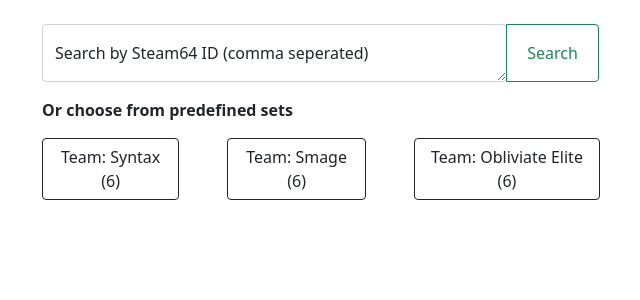
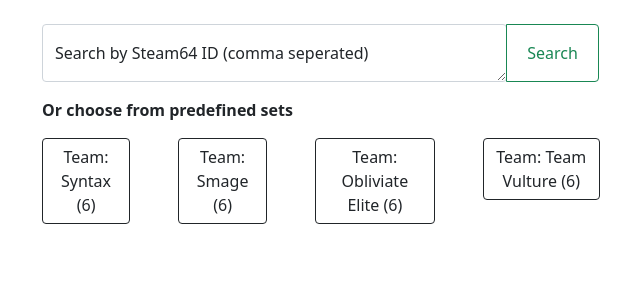
Before and after one commit to Ali-Ozturk/csgo-team-analyzer, a React (Create React App) app: page / in a window 1280 px wide. Shown: the top 300 px of the page, without its empty margins (319-959 px from the left). Built offline with nearby package versions, Linux system fonts and the light colour scheme.

Commit message:
Pushing changes

```diff
--- a/src/App.tsx
+++ b/src/App.tsx
@@ -1,6 +1,6 @@
 import React from 'react';
 import {Team} from "./models/Models";
-import {ObliviateElite_METAL, Smage_METAL, Syntax_METAL} from "./data/TeamData";
+import {ObliviateElite_METAL, Smage_METAL, Syntax_METAL, Vulture_METAL} from "./data/TeamData";
 import TeamLayout from "./components/TeamLayout";
 import {Button, Container, FloatingLabel, Form, InputGroup} from "react-bootstrap";
 import Loading from "./components/Loading";
@@ -59,6 +59,11 @@ function App() {
                                     Team: {ObliviateElite_METAL.name} ({ObliviateElite_METAL.steam_ids.length})
                                 </Button>
                             </div>
+                            <div>
+                                <Button variant="outline-dark" onClick={() => setTeam(Vulture_METAL)}>
+                                    Team: {Vulture_METAL.name} ({Vulture_METAL.steam_ids.length})
+                                </Button>
+                            </div>
                         </div>
                     </div>
                 </>}
--- a/src/data/TeamData.tsx
+++ b/src/data/TeamData.tsx
@@ -38,3 +38,16 @@ export const ObliviateElite_METAL: Team = {
         "76561198909192561"
     ]
 }
+
+export const Vulture_METAL: Team = {
+    name: 'Team Vulture',
+    league: 'Metal',
+    steam_ids: [
+        "76561198075772339",
+        "76561198176005534",
+        "76561198201191395",
+        "76561198082225391",
+        "76561198228799424",
+        "76561198275132711"
+    ]
+}
--- a/src/index.tsx
+++ b/src/index.tsx
@@ -3,7 +3,6 @@ import ReactDOM from 'react-dom/client';
 import './styles/index.css';
 import App from './App';
 import {GlobalProvider} from "./contexts/GlobalStateContext";
-import TempTest from "./components/TempTest";
 
 const root = ReactDOM.createRoot(
     document.getElementById('root') as HTMLElement
```
Also changed, not shown: src/components/TempTest.tsx (deleted, +0 -16 lines).
